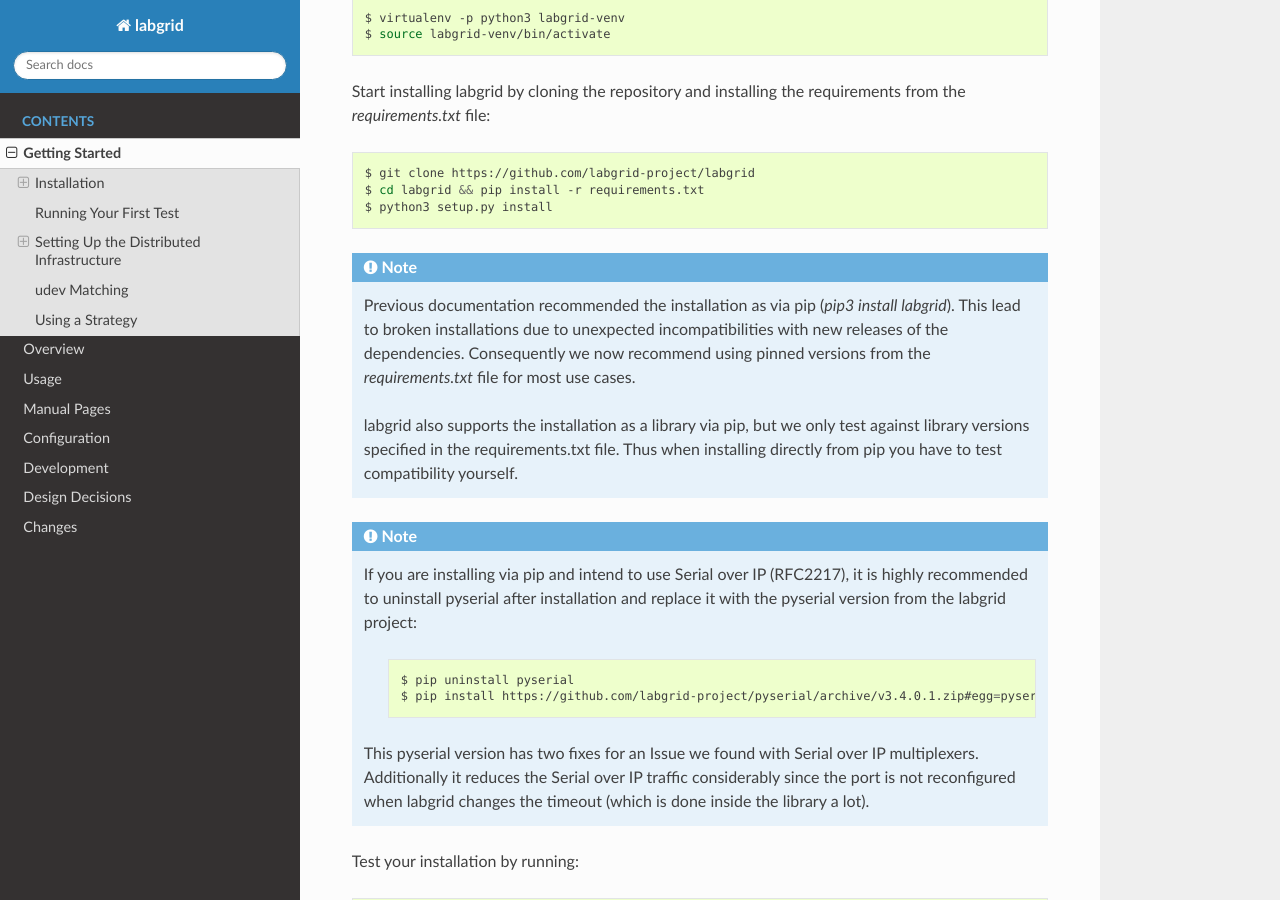
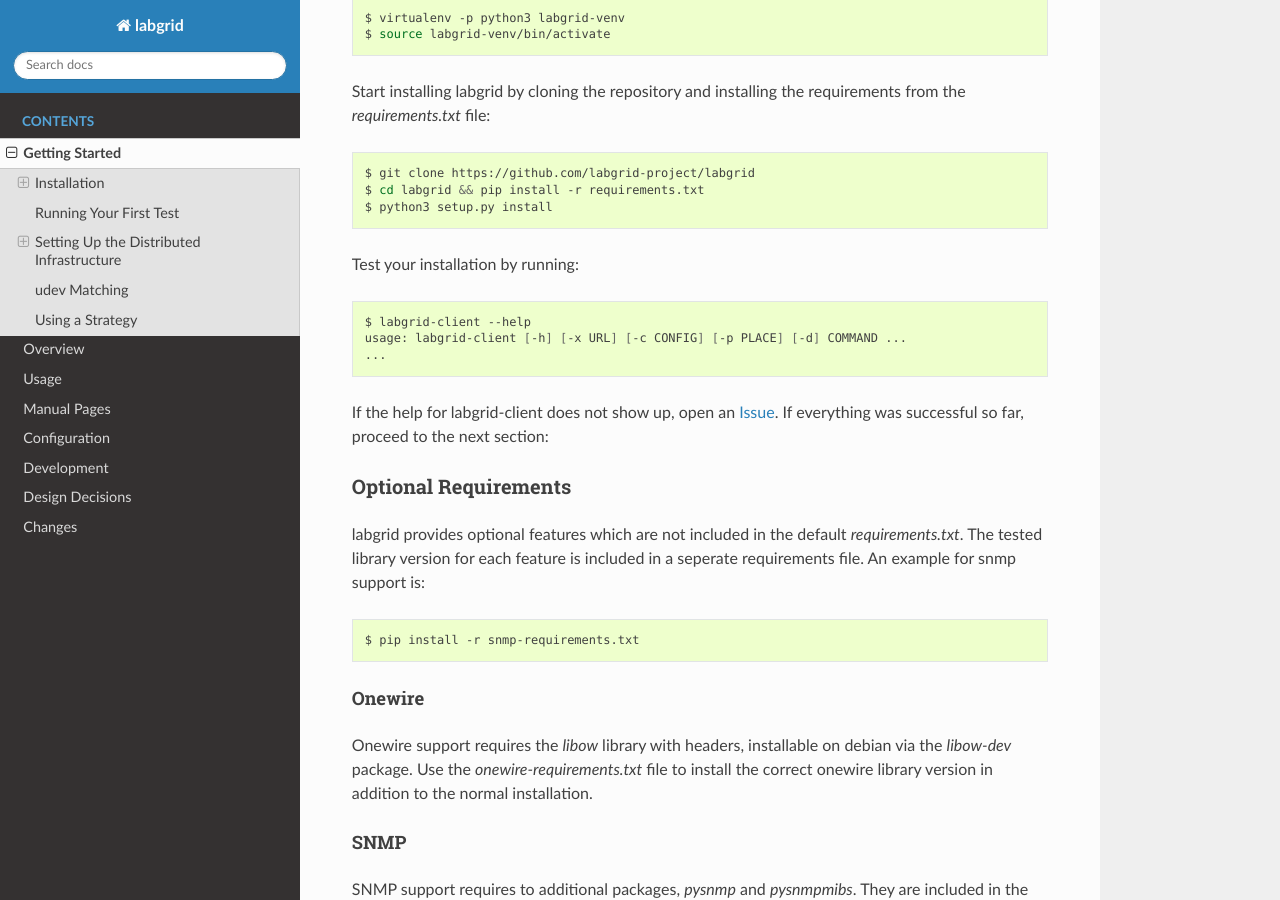
Before and after one commit to labgrid-project/labgrid, a Sphinx documentation site: the page built from doc/getting_started.rst, in a window 1280 px wide and 900 px high, scrolled down 478 px. Built offline with Sphinx 7.4.7 and the Read the Docs theme 2.0.0, drawn with Linux system fonts in a browser that asks for light colours; pages that are not in the unit, such as notebooks, are missing from menus.

Commit message:
Remove the legacy notes
The idea is that there is more value in giving a clear example of
something working instead of overwhelming newcomers with things not
related to a working example.

Signed-off-by: Alan <alan.martinovic@gmail.com>

```diff
--- a/doc/getting_started.rst
+++ b/doc/getting_started.rst
@@ -32,34 +32,6 @@
     $ git clone https://github.com/labgrid-project/labgrid
     $ cd labgrid && pip install -r requirements.txt
     $ python3 setup.py install
-
-.. note::
-   Previous documentation recommended the installation as via pip (`pip3 install
-   labgrid`).
-   This lead to broken installations due to unexpected incompatibilities with
-   new releases of the dependencies.
-   Consequently we now recommend using pinned versions from the
-   `requirements.txt` file for most use cases.
-
-   labgrid also supports the installation as a library via pip, but we only
-   test against library versions specified in the requirements.txt file.
-   Thus when installing directly from pip you have to test compatibility
-   yourself.
-
-.. note::
-   If you are installing via pip and intend to use Serial over IP (RFC2217),
-   it is highly recommended to uninstall pyserial after installation and replace
-   it with the pyserial version from the labgrid project:
-
-      .. code-block:: bash
-
-          $ pip uninstall pyserial
-          $ pip install https://github.com/labgrid-project/pyserial/archive/v3.4.0.1.zip#egg=pyserial
-
-   This pyserial version has two fixes for an Issue we found with Serial over IP
-   multiplexers. Additionally it reduces the Serial over IP traffic considerably
-   since the port is not reconfigured when labgrid changes the timeout (which is
-   done inside the library a lot).
 
 
 Test your installation by running:
```
